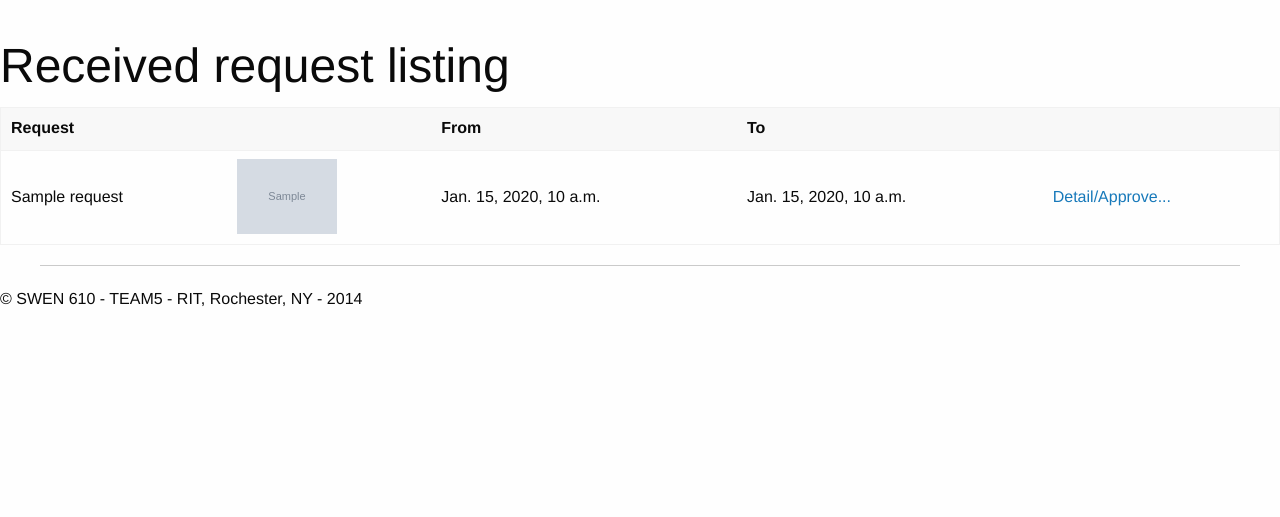
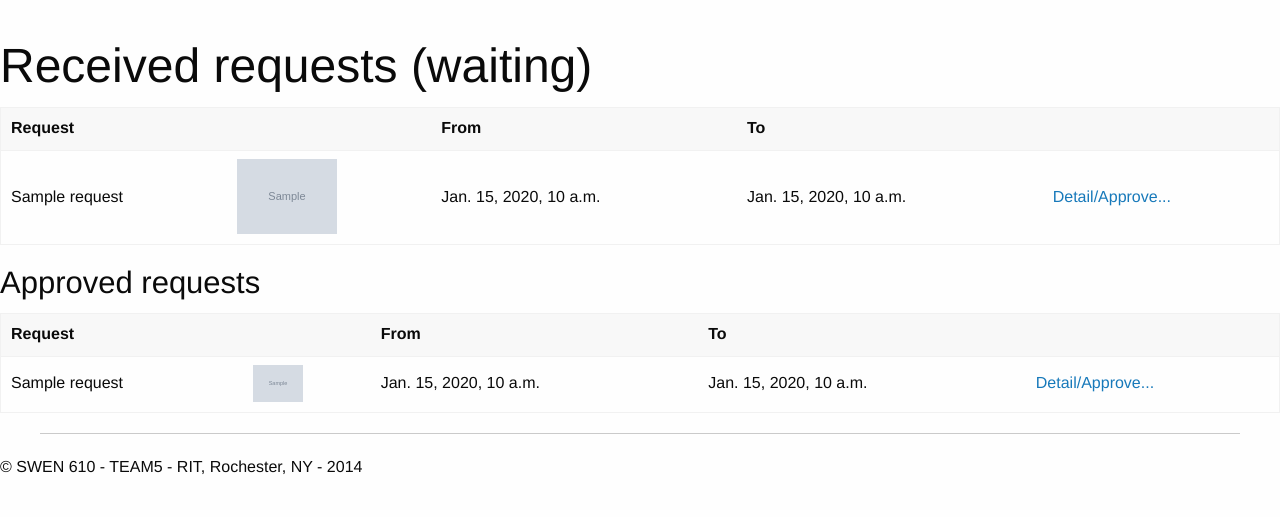
Before and after one commit to vishnutej9492/toolshare, a Django app: template toolshare/toolshare/Sharing/templates/Sharing/received_requests_index.html in a window 1280 px wide. Shown: the part 283-800 px from the top of the page. Run offline with Django 3.2, Linux system fonts and the light colour scheme; the template is opened without the code that fills it: most values are stand-ins (such as "Sample title", 1, 10 or a date in 2020); grey boxes marked "Sample" are stand-in pictures; some libraries are stand-ins or nearby versions.

Commit message:
Received request index split in waiting and approved

```diff
--- a/toolshare/toolshare/Sharing/templates/Sharing/received_requests_index.html
+++ b/toolshare/toolshare/Sharing/templates/Sharing/received_requests_index.html
@@ -6,8 +6,9 @@
   {{ bloc.super }}
 {% endblock %}
 {% block article_content %}
-  <h1>Received request listing</h1>
-  {% if requests|length > 0 %}
+
+  <h1>Received requests (waiting)</h1>
+  {% if waiting_requests|length > 0 %}
     <table>
       <thead>
         <tr>
@@ -19,7 +20,7 @@
         </tr>
       </thead>
       <tbody>
-      {% for request in requests %}
+      {% for request in waiting_requests %}
         <tr>
           <td>{{ request }}</td>
           <td>{% if request.tool.image %}<img src="{{ request.tool.image.url }}" width="100">{% else %}no image{% endif %}</td>
@@ -33,4 +34,33 @@
   {% else %}
     <span>No requests.</span>
   {% endif %}
+
+  <h3>Approved requests</h3>
+  {% if approved_requests|length > 0 %}
+    <table>
+      <thead>
+        <tr>
+          <td>Request</td>
+          <td></td>
+          <td>From</td>
+          <td>To</td>
+          <td></td>
+        </tr>
+      </thead>
+      <tbody>
+      {% for request in approved_requests %}
+        <tr>
+          <td>{{ request }}</td>
+          <td>{% if request.tool.image %}<img src="{{ request.tool.image.url }}" width="50">{% else %}no image{% endif %}</td>
+          <td>{{ request.start_date }}</td>
+          <td>{{ request.end_date }}</td>
+          <td><a href={% url 'sharing:received-request-detail' request.id %}>Detail/Approve...</a></td>
+        </tr>
+      {% endfor %}
+      </tbody>
+    </table>
+
+  {% else %}
+    <span>No requests.</span>
+  {% endif %}
 {% endblock %}
--- a/toolshare/toolshare/Sharing/views.py
+++ b/toolshare/toolshare/Sharing/views.py
@@ -175,8 +175,9 @@ def asked_requests_index(request):
     return render(request, 'Sharing/asked_requests_index.html', {'requests': requests})
 
 def received_requests_index(request):
-    requests = Request.objects.filter(lender=request.user.profile)
-    return render(request, 'Sharing/received_requests_index.html', {'requests': requests})
+    approved_requests = Request.objects.filter(lender=request.user.profile).filter(approved=True)
+    waiting_requests = Request.objects.filter(lender=request.user.profile).filter(approved=False)
+    return render(request, 'Sharing/received_requests_index.html', {'approved_requests': approved_requests, 'waiting_requests': waiting_requests})
 
 def asked_request_detail(request, tool_request_id):
     tool_request = Request.objects.get(id = tool_request_id )
```
